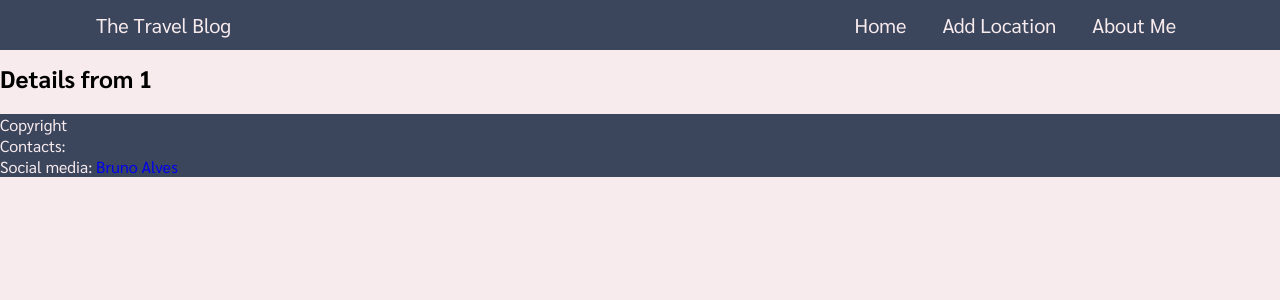
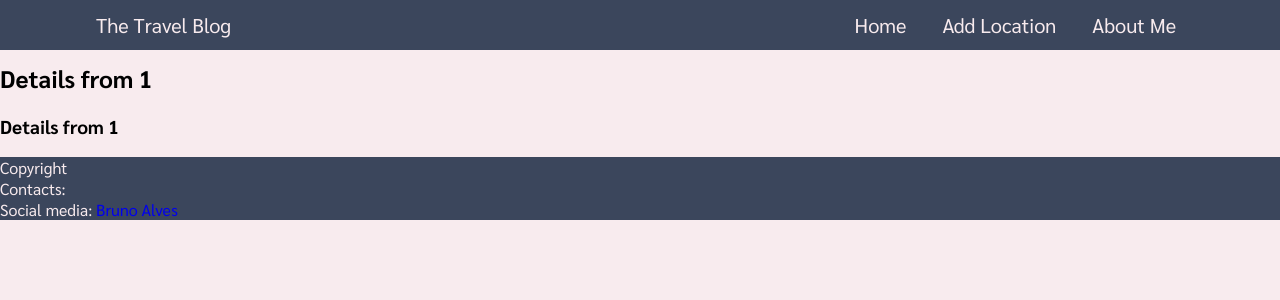
Before and after one commit to flag-80306/project1-Bruno-Alves, a React (Vite) app: page /tripdetail/1 in a window 1280 px wide. Shown: the top 300 px of the page. Built offline with nearby package versions, Linux system fonts and the light colour scheme.

Commit message:
testing Slider prop

```diff
--- a/src/components/Slider.jsx
+++ b/src/components/Slider.jsx
@@ -1,5 +1,9 @@
 function Slider({ city }) {
-  return <></>;
+  return (
+    <>
+      <h3>Details from {city}</h3>
+    </>
+  );
 }
 
 export default Slider;
--- a/src/views/CardDetailView.jsx
+++ b/src/views/CardDetailView.jsx
@@ -1,6 +1,7 @@
 import Slider from "../components/Slider";
 
 function CardDetailView({ params }) {
+  console.log(params);
   return (
     <>
       <div className="headerBackground"></div>
```
